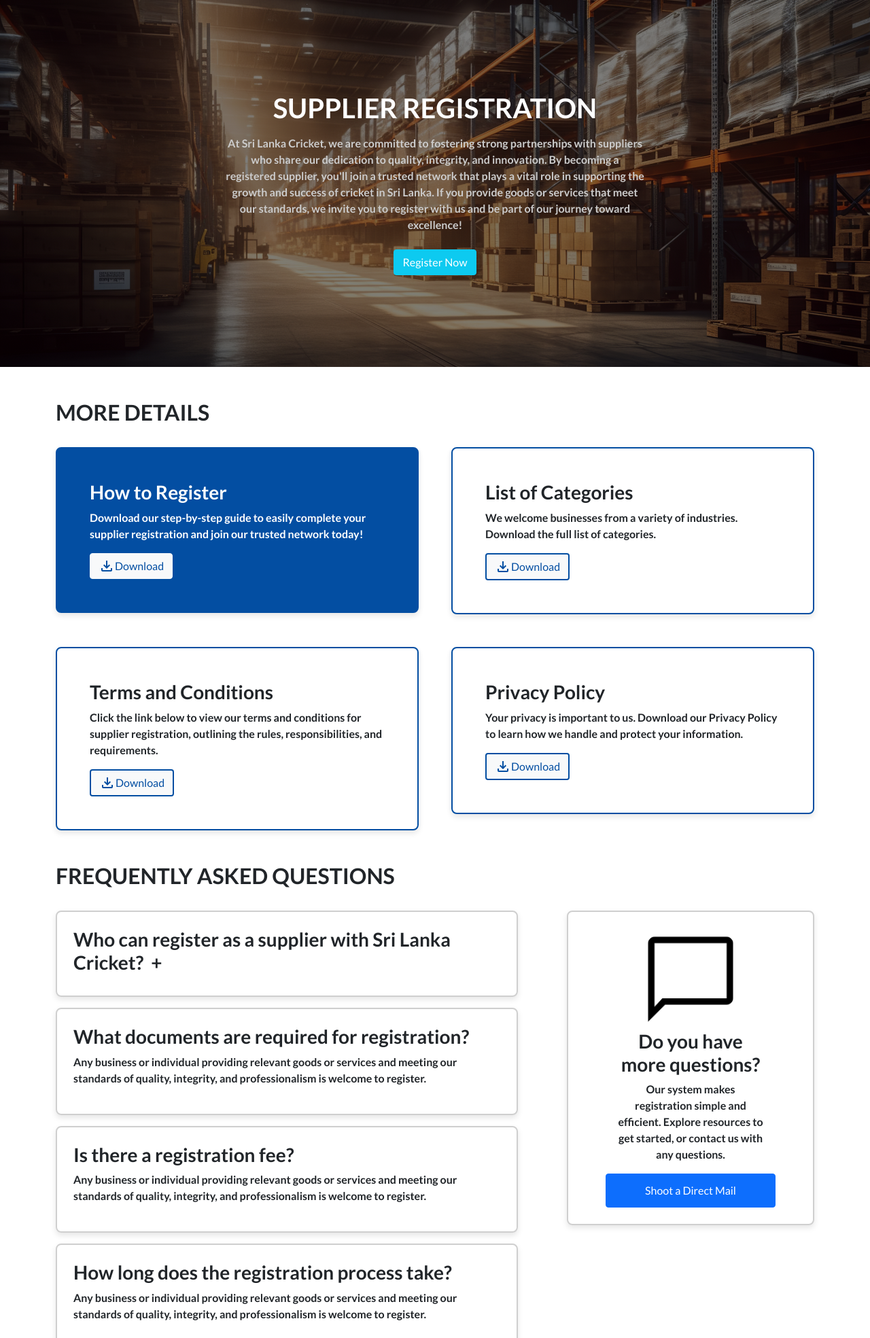
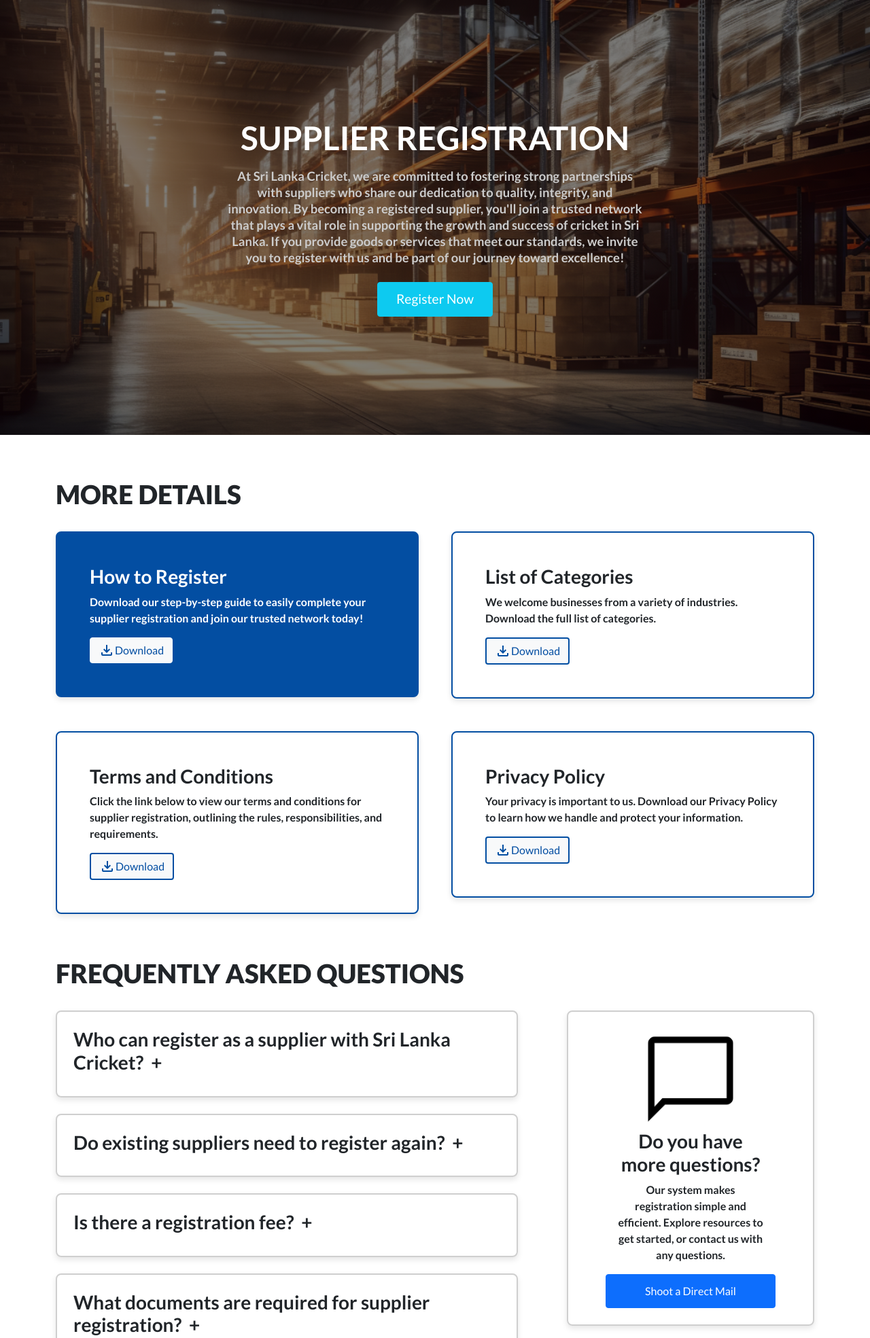
Before and after one commit to Pamod0/slc-vms-landing, a PHP site: page / in a window 1280 px wide. Shown: the top 1969 px of the page at 68% size. Run offline with PHP 8.4, Linux system fonts and the light colour scheme.

Commit message:
finalized styles

```diff
--- a/index.html
+++ b/index.html
@@ -39,7 +39,7 @@
 
         <section class="section-1">
             <div class="container">
-                <div class="row pt-5 mb-4">
+                <div class="row pt-8 mb-4">
                     <h2 class="fw-semibold headings">More Details</h2>
                 </div>
 
@@ -54,9 +54,14 @@
                                 </p>
                             </div>
                             <div class="col">
+                                <a
+                                    href="./assets/pdf/Supplier Registration Landing Page Design and Content.pdf"
+                                    download
+                                >
                                     <button type="button" class="btn btn-light">
                                         <span class="material-symbols-outlined"> download </span>Download
                                     </button>
+                                </a>
                             </div>
                         </div>
                     </div>
@@ -70,9 +75,14 @@
                                 </p>
                             </div>
                             <div class="col">
+                                <a
+                                    href="./assets/pdf/Supplier Registration Landing Page Design and Content.pdf"
+                                    download
+                                >
                                     <button type="button" class="btn btn-light">
                                         <span class="material-symbols-outlined"> download </span>Download
                                     </button>
+                                </a>
                             </div>
                         </div>
                     </div>
@@ -86,9 +96,14 @@
                                 </p>
                             </div>
                             <div class="col">
+                                <a
+                                    href="./assets/pdf/Supplier Registration Landing Page Design and Content.pdf"
+                                    download
+                                >
                                     <button type="button" class="btn btn-light">
                                         <span class="material-symbols-outlined"> download </span>Download
                                     </button>
+                                </a>
                             </div>
                         </div>
                     </div>
@@ -102,9 +117,14 @@
                                 </p>
                             </div>
                             <div class="col">
+                                <a
+                                    href="./assets/pdf/Supplier Registration Landing Page Design and Content.pdf"
+                                    download
+                                >
                                     <button type="button" class="btn btn-light">
                                         <span class="material-symbols-outlined"> download </span>Download
                                     </button>
+                                </a>
                             </div>
                         </div>
                     </div>
@@ -114,7 +134,7 @@
 
         <section class="section-2">
             <div class="container">
-                <div class="row pt-5 mb-4">
+                <div class="row pt-8 mb-4">
                     <h2 class="fw-semibold headings">Frequently asked questions</h2>
                 </div>
 
@@ -122,7 +142,7 @@
                     <div class="col-8">
                         <div class="container" style="padding-left: 0 !important">
                             <div class="col-12 mb-3">
-                                <div class="container p-4 faq-box">
+                                <div class="container mb-4 p-4 faq-box">
                                     <input id="q1" type="checkbox" class="panel" />
                                     <div class="col panel-title">
                                         <h3>
@@ -140,59 +160,144 @@
                                         </p>
                                     </div>
                                 </div>
+                                <div class="container mb-4 p-4 faq-box">
+                                    <input id="q2" type="checkbox" class="panel" />
+                                    <div class="col panel-title">
+                                        <h3>
+                                            <label for="q2"
+                                                >Do existing suppliers need to register again?&nbsp;&nbsp;+</label
+                                            >
+                                        </h3>
                                     </div>
-                            <div class="col-12 mb-3">
-                                <div class="container p-4 faq-box">
-                                    <div class="col">
-                                        <h3>What documents are required for registration?</h3>
-                                    </div>
-                                    <div class="col">
+                                    <div class="col panel-content">
                                         <p>
-                                            Any business or individual providing relevant goods or services and meeting
-                                            our standards of quality, integrity, and professionalism is welcome to
-                                            register.
+                                            Yes, existing suppliers must renew their registration annually to ensure
+                                            their information remains accurate and up to date.
                                         </p>
                                     </div>
                                 </div>
+                                <div class="container mb-4 p-4 faq-box">
+                                    <input id="q3" type="checkbox" class="panel" />
+                                    <div class="col panel-title">
+                                        <h3>
+                                            <label for="q3">Is there a registration fee?&nbsp;&nbsp;+</label>
+                                        </h3>
                                     </div>
-                            <div class="col-12 mb-3">
-                                <div class="container p-4 faq-box">
-                                    <div class="col">
-                                        <h3>Is there a registration fee?</h3>
+                                    <div class="col panel-content">
+                                        <p>No, supplier registration with SLC is completely free of charge.</p>
                                     </div>
-                                    <div class="col">
+                                </div>
+                                <div class="container mb-4 p-4 faq-box">
+                                    <input id="q4" type="checkbox" class="panel" />
+                                    <div class="col panel-title">
+                                        <h3>
+                                            <label for="q4"
+                                                >What documents are required for supplier
+                                                registration?&nbsp;&nbsp;+</label
+                                            >
+                                        </h3>
+                                    </div>
+                                    <div class="col panel-content">
+                                        <ul>
+                                            <li>Company registration certificate</li>
+                                            <li>Tax identification details</li>
+                                            <li>Proof of your products or services</li>
+                                        </ul>
+                                    </div>
+                                </div>
+                                <div class="container mb-4 p-4 faq-box">
+                                    <input id="q5" type="checkbox" class="panel" />
+                                    <div class="col panel-title">
+                                        <h3>
+                                            <label for="q5"
+                                                >Can I register under multiple services or product
+                                                categories?&nbsp;&nbsp;+</label
+                                            >
+                                        </h3>
+                                    </div>
+                                    <div class="col panel-content">
+                                        <p>Yes, you are allowed to register under more than one category.</p>
+                                    </div>
+                                </div>
+                                <div class="container mb-4 p-4 faq-box">
+                                    <input id="q6" type="checkbox" class="panel" />
+                                    <div class="col panel-title">
+                                        <h3>
+                                            <label for="q6"
+                                                >Do I need to upload all required documents at once?&nbsp;&nbsp;+</label
+                                            >
+                                        </h3>
+                                    </div>
+                                    <div class="col panel-content">
                                         <p>
-                                            Any business or individual providing relevant goods or services and meeting
-                                            our standards of quality, integrity, and professionalism is welcome to
-                                            register.
+                                            Yes, all required documents must be uploaded together to complete your
+                                            registration.
                                         </p>
                                     </div>
                                 </div>
+                                <div class="container mb-4 p-4 faq-box">
+                                    <input id="q7" type="checkbox" class="panel" />
+                                    <div class="col panel-title">
+                                        <h3>
+                                            <label for="q7"
+                                                >Do I need to renew my supplier registration every
+                                                year?&nbsp;&nbsp;+</label
+                                            >
+                                        </h3>
                                     </div>
-                            <div class="col-12 mb-3">
-                                <div class="container p-4 faq-box">
-                                    <div class="col">
-                                        <h3>How long does the registration process take?</h3>
-                                    </div>
-                                    <div class="col">
+                                    <div class="col panel-content">
                                         <p>
-                                            Any business or individual providing relevant goods or services and meeting
-                                            our standards of quality, integrity, and professionalism is welcome to
-                                            register.
+                                            Yes, annual renewal is mandatory to maintain an active and updated supplier
+                                            status.
                                         </p>
                                     </div>
                                 </div>
+                                <div class="container mb-4 p-4 faq-box">
+                                    <input id="q8" type="checkbox" class="panel" />
+                                    <div class="col panel-title">
+                                        <h3>
+                                            <label for="q8">Can international suppliers register?&nbsp;&nbsp;+</label>
+                                        </h3>
                                     </div>
-                            <div class="col-12 mb-3">
-                                <div class="container p-4 faq-box">
-                                    <div class="col">
-                                        <h3>Can I update my details after registration?</h3>
+                                    <div class="col panel-content">
+                                        <p>
+                                            Yes, international suppliers are welcome to register, provided they meet
+                                            SLC’s requirements and submit the necessary documentation.
+                                        </p>
                                     </div>
-                                    <div class="col">
+                                </div>
+                                <div class="container mb-4 p-4 faq-box">
+                                    <input id="q9" type="checkbox" class="panel" />
+                                    <div class="col panel-title">
+                                        <h3>
+                                            <label for="q9"
+                                                >What should I do if my application is rejected?&nbsp;&nbsp;+</label
+                                            >
+                                        </h3>
+                                    </div>
+                                    <div class="col panel-content">
                                         <p>
-                                            Any business or individual providing relevant goods or services and meeting
-                                            our standards of quality, integrity, and professionalism is welcome to
-                                            register.
+                                            If your application is rejected, you will receive feedback on the reasons.
+                                            Address the specified issues and resubmit your application
+                                        </p>
+                                    </div>
+                                </div>
+                                <div class="container mb-4 p-4 faq-box">
+                                    <input id="q10" type="checkbox" class="panel" />
+                                    <div class="col panel-title">
+                                        <h3>
+                                            <label for="q10"
+                                                >What should a supplier do if a customer asks for a
+                                                blacklist?&nbsp;&nbsp;+</label
+                                            >
+                                        </h3>
+                                    </div>
+                                    <div class="col panel-content">
+                                        <p>
+                                            If a customer asks about a blacklist, the supplier should inform the SLC and
+                                            explain the reason for the blacklisting, such as unpaid bills or contract
+                                            issues. The supplier should also work on resolving the issue to remove the
+                                            customer from the blacklist, following the proper procedures.
                                         </p>
                                     </div>
                                 </div>
@@ -204,7 +309,7 @@
                         <div class="col-12 d-flex mb-3">
                             <div class="container flex-grow-1 p-4 faq-box faq-box-2">
                                 <div class="d-flex justify-content-center">
-                                    <img class="chat-icon" src="./assets/icons/chat.png" alt="" />
+                                    <img class="chat-icon" src="./assets/icons/chat.png" alt="" draggable="false" />
                                 </div>
                                 <div class="col text-center">
                                     <h3>Do you have more questions?</h3>
@@ -216,7 +321,11 @@
                                     </p>
                                 </div>
                                 <div class="col d-flex justify-content-center">
-                                    <button type="button" class="btn btn-primary faq-btn">Shoot a Direct Mail</button>
+                                    <a href="mailto:example@example.com"
+                                        ><button type="button" class="btn btn-primary faq-btn">
+                                            Shoot a Direct Mail
+                                        </button></a
+                                    >
                                 </div>
                             </div>
                         </div>
--- a/style.css
+++ b/style.css
@@ -16,12 +16,19 @@ button {
     font-weight: 700;
     font-style: normal;
 }
+a {
+    text-decoration: none;
+}
+
+.pt-8 {
+    padding-top: 4rem !important;
+}
 
 .headings {
     text-transform: uppercase;
-    font-weight: 500;
+    font-size: 2.4rem;
     font-family: 'Lato', serif;
-    font-weight: 600;
+    font-weight: 800;
     font-style: normal;
 }
 
@@ -29,11 +36,14 @@ button {
 .hero {
     background: linear-gradient(rgba(0, 0, 0, 0.5), rgba(0, 0, 0, 0.5)),
         url(./assets/img/hero.png);
-    min-height: 540px;
+    background-size: cover;
+    background-position: center;
+    min-height: 80vh;
 }
 .hero h1 {
     color: #ffffff;
     text-transform: uppercase;
+    font-size: 3rem;
     font-weight: 700;
 }
 .hero p {
@@ -41,9 +51,15 @@ button {
     padding-right: 250px;
     color: #cccccc;
     text-align: center;
+    font-size: 1.15rem;
+    line-height: 1.5rem;
 }
 .hero button {
     color: #ffffff;
+    height: 51px;
+    font-size: 1.2rem;
+    padding-left: 1.7rem;
+    padding-right: 1.7rem;
 }
 
 /* Section 1 */
```
Also changed, not shown: 1 other file. Lines whose indentation alone changed are shown as unchanged.
